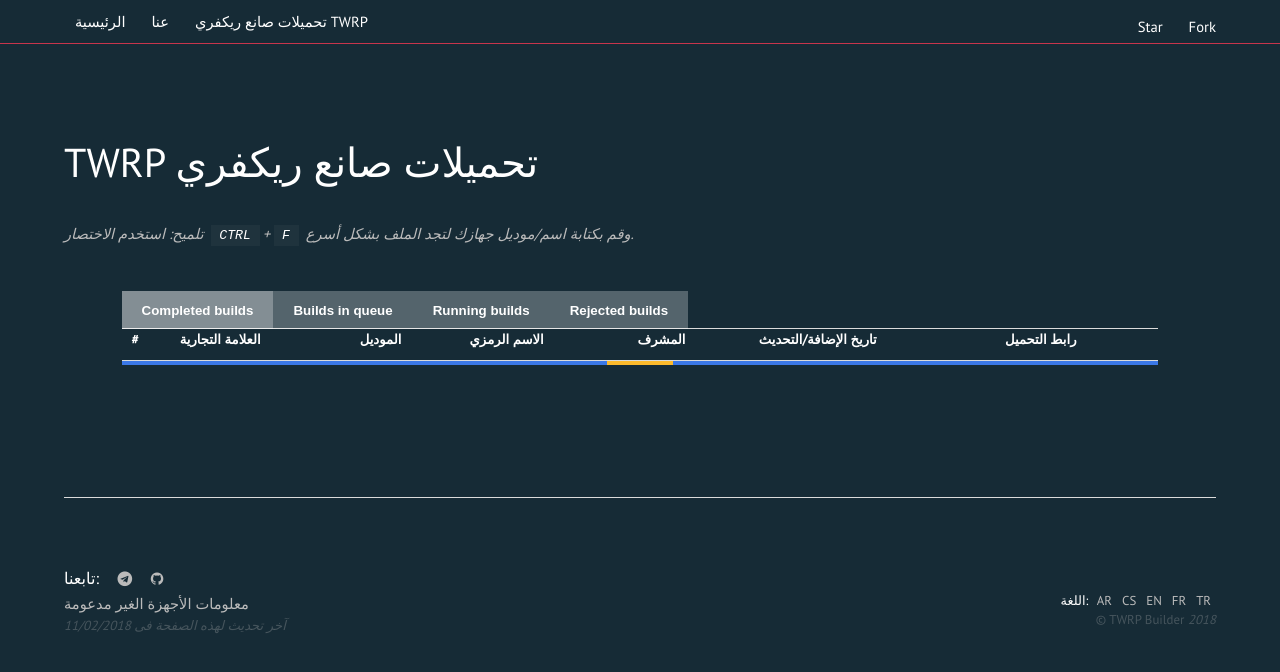
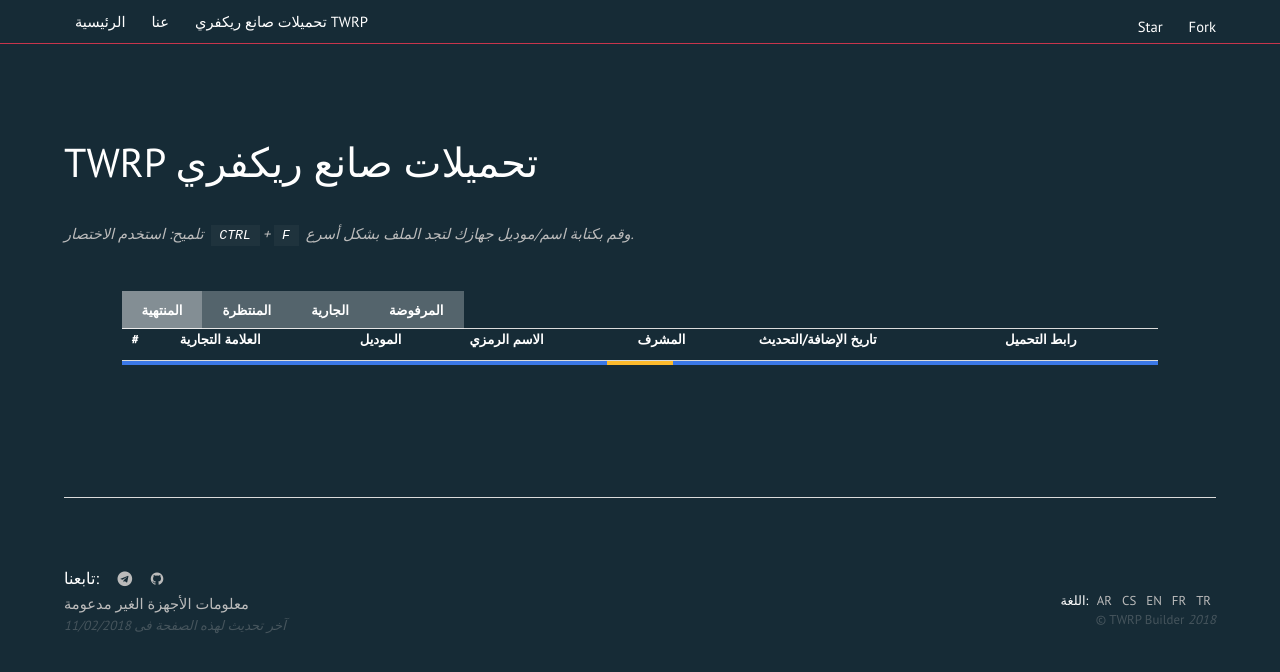
Before and after one commit to TwrpBuilder/twrpbuilder.github.io, a Jekyll site: the page built from downloads/twrp/index-ar.md, in a window 1280 px wide. Shown: the top 672 px of the page. Built offline with Jekyll 4.4.1, drawn with Linux system fonts in a browser that asks for light colours; nearby versions of some CDN libraries; comment, search, counter and statistics services are not loaded.

Commit message:
translations: Arabic: Add tabs strings

```diff
--- a/_data/translations.yml
+++ b/_data/translations.yml
@@ -43,12 +43,12 @@
         downloadlink: رابط التحميل
         clicktoredirect: "<a id='download' class='button special'>اضغط هنا</a> ﻹعادة توجيهك إذا لم يعمل الرابط تلقائيا."
         copyright: الذهاب للصفحة الرئيسية.
-        rejector: Rejector
-        note: Note
-        buildscompleted: Completed builds
-        buildsinqueue: Builds in queue
-        buildsrunning: Running builds
-        buildsrejected: Rejected builds
+        rejector: مرفوض بواسطة
+        note: ملاحظات
+        buildscompleted: المنتهية
+        buildsinqueue: المنتظرة
+        buildsrunning: الجارية
+        buildsrejected: المرفوضة
 
         # unsupported_devices
         ud_content: "
```
